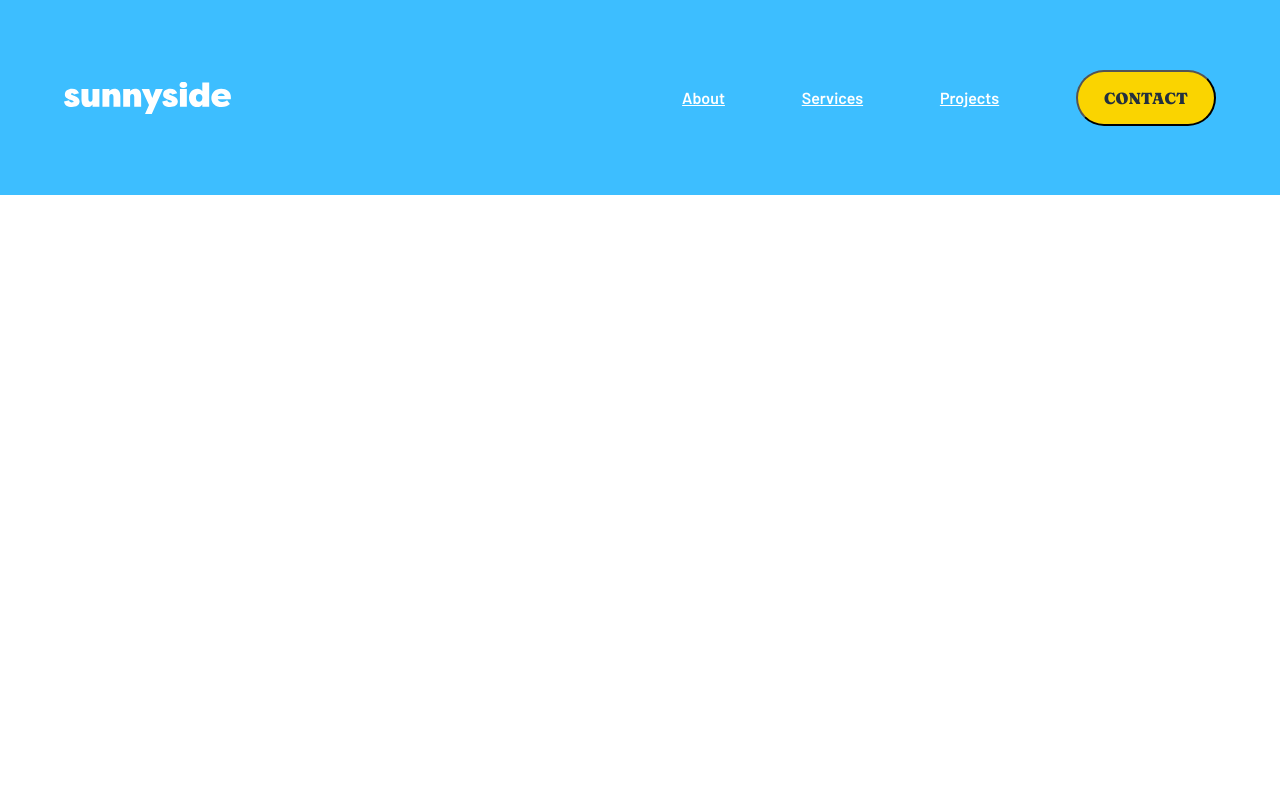
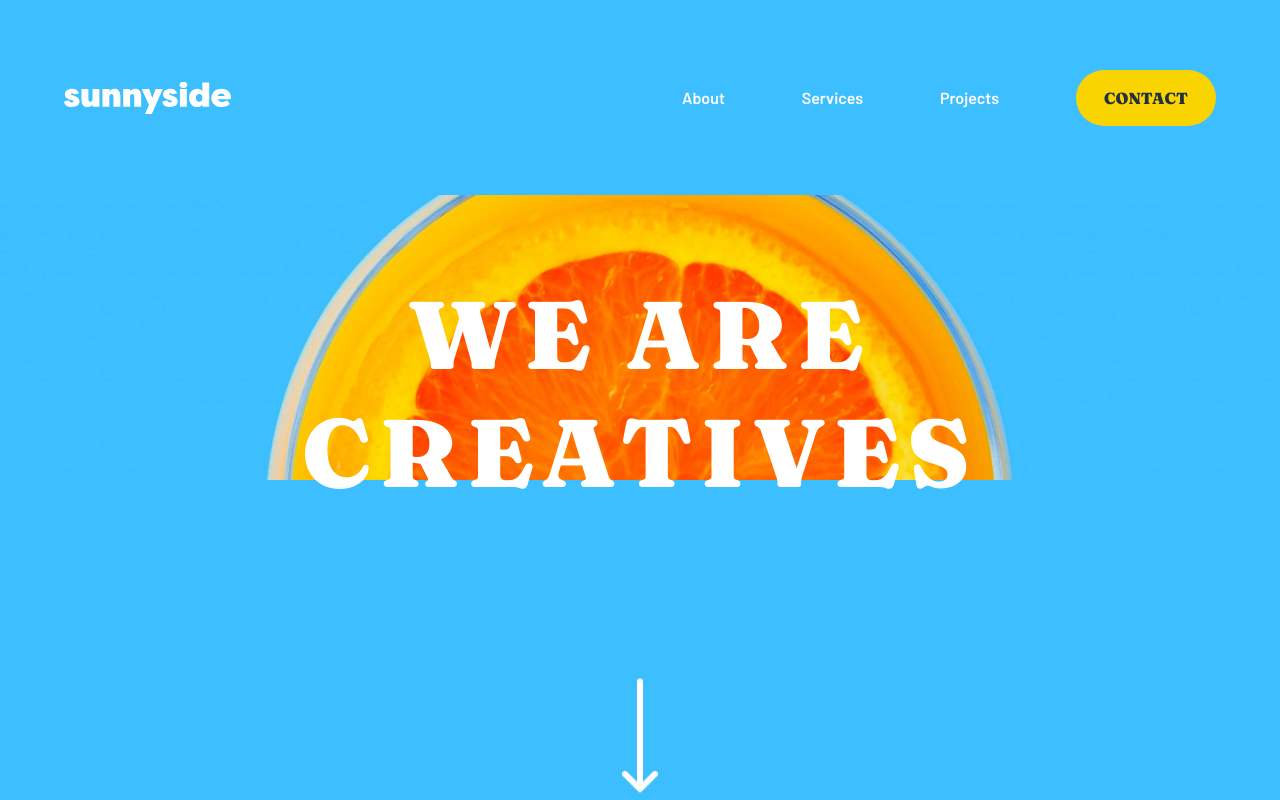
Before and after one commit to andrewteece/sunnyside-agency-landing-page-main, a website: page index.html in a window 1280 px wide. Drawn offline with Linux system fonts and the light colour scheme.

Commit message:
fixed banner image

```diff
--- a/assets/scss/assets/_header.scss
+++ b/assets/scss/assets/_header.scss
@@ -1,4 +1,5 @@
 @use './colors' as *;
+@use './typography' as *;
 
 .header {
   position: fixed;
@@ -58,23 +59,24 @@
   background-color: var(--clr-neutral-100);
 }
 
-.main__nav {
+.header > .wrapper > .main__nav {
   display: block;
-  width: calc(100% - 4.8rem);
+  width: calc(100% - 5rem);
   height: auto;
   position: absolute;
   top: 11rem;
   padding: 2.4rem 0;
+  border-radius: 0.625rem;
   text-align: center;
   background-color: var(--clr-neutral-100);
   transform: scale(0);
   transform-origin: top right;
-  transition: transform 0.2s ease-in-out;
-  z-index: 10;
+  transition: transform 0.3s ease-in-out;
+  z-index: inherit;
 }
 
 @media screen and (min-width: 62em) {
-  .main__nav {
+  .header > .wrapper > .main__nav {
     width: 70%;
     position: relative;
     display: flex;
@@ -85,13 +87,12 @@
   }
 }
 
-.main__nav,
--active {
+.header > .wrapper > .main__nav.-active {
   transform: scale(1);
   transition: transform 0.3s ease-in-out;
 }
 
-.nav__edge {
+.header > .wrapper > .main__nav > .nav__edge {
   position: absolute;
   top: -2.4rem;
   right: 0;
@@ -103,50 +104,57 @@
 }
 
 @media screen and (min-width: 62em) {
-  .nav__edge {
+  .header > .wrapper > .main__nav > .nav__edge {
     display: none;
   }
 }
 
-.nav__list {
+.header > .wrapper > .main__nav > .nav__list {
   width: 100%;
 }
 
 @media screen and (min-width: 62em) {
-  .nav__list {
+  .header > .wrapper > .main__nav > .nav__list {
     display: flex;
     justify-content: flex-end;
     align-items: center;
   }
 }
 
-.nav__item {
+.header > .wrapper > .main__nav > .nav__list > .nav__item {
   padding: 1.6rem 0;
 }
 
 @media screen and (min-width: 62em) {
-  .nav__item {
+  .header > .wrapper > .main__nav > .nav__list > .nav__item {
     padding: 0;
     cursor: pointer;
   }
 
-  .nav__item:not(:last-child) {
+  .header > .wrapper > .main__nav > .nav__list > .nav__item:not(:last-child) {
     margin-right: 4.8rem;
   }
 }
 
-.nav__link {
+.header > .wrapper > .main__nav > .nav__list > .nav__item > .nav__link {
   color: var(--clr-neutral-300);
+  font-size: var(--fs-600);
   font: var(--fw-600);
+  text-decoration: none;
 }
 
 @media screen and (min-width: 62em) {
-  .nav__link {
+  .header > .wrapper > .main__nav > .nav__list > .nav__item > .nav__link {
     color: var(--clr-neutral-100);
   }
 }
 
-.cta__button {
+.header
+  > .wrapper
+  > .main__nav
+  > .nav__list
+  > .nav__item
+  > .nav__link.cta__button {
   width: 8.75rem;
   height: 3.5rem;
   font-family: var(--ff-main);
@@ -155,4 +163,60 @@
   text-transform: uppercase;
   background-color: var(--clr-primary-200);
   border-radius: 2.8rem;
+  border-color: transparent;
+  cursor: pointer;
 }
+
+.banner > .wrapper {
+  width: 100%;
+  max-width: 76.8rem;
+  height: 60%;
+  display: flex;
+  flex-direction: column;
+  justify-content: flex-start;
+  align-items: center;
+  background-image: url(/images/mobile/image-header.jpg);
+  background-repeat: no-repeat;
+  background-size: 100%;
+  background-position: center bottom;
+}
+
+@media screen and (min-width: 62em) {
+  .banner > .wrapper {
+    max-width: 100%;
+    background-image: url(/images/desktop/image-header.jpg);
+  }
+}
+
+.title__banner {
+  width: 90%;
+  font-family: var(--ff-main);
+  font-weight: var(--fw-900);
+  font-size: var(--fs-700);
+  letter-spacing: 0.5rem;
+  text-align: center;
+  color: var(--clr-neutral-100);
+  text-transform: uppercase;
+  margin: 10rem 0 6rem;
+}
+
+@media screen and (min-width: 62em) {
+  .title__banner {
+    font-size: 6rem;
+    margin: 14rem 0 10rem;
+  }
+}
+
+@keyframes updown {
+  from {
+    transform: translateY(0);
+  }
+
+  to {
+    transform: translateY(10%);
+  }
+}
+
+.down--arrow {
+  animation: updown 0.3s linear infinite alternate;
+}
--- a/index.html
+++ b/index.html
@@ -57,6 +57,18 @@
         </nav>
       </div>
     </header>
+    <section class="section banner">
+      <div class="wrapper">
+        <h1 class="title__banner">We Are Creatives</h1>
+        <img
+          src="/images/icon-arrow-down.svg"
+          alt="down arrow"
+          class="down--arrow"
+          width="36"
+          height="114"
+        />
+      </div>
+    </section>
     <script src="/assets/js/script.js"></script>
   </body>
 </html>
```
Also changed, not shown: assets/css/main.css, 1 other file.
